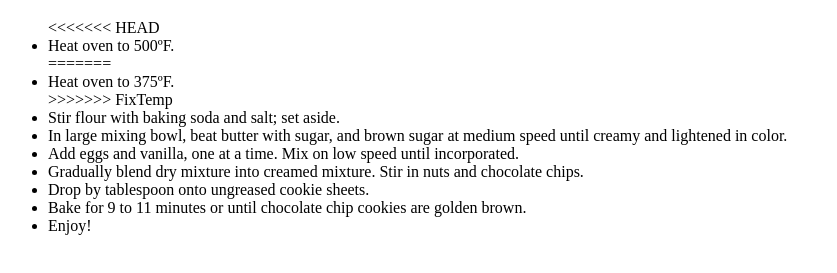
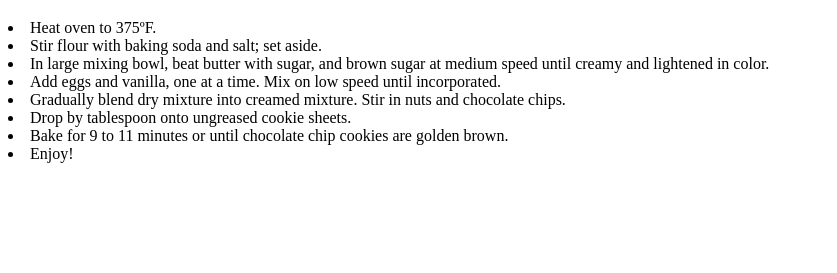
Before and after one commit to AustinMTSchool/KevinCookieCompany.com, a plain HTML site: page secret recipe.htm in a window 1280 px wide. Shown: the part 321-594 px from the top of the page, without its empty margins (0-837 px from the left). Drawn offline with Linux system fonts and the light colour scheme.

Commit message:
Updated temp for baking instructions

```diff
--- a/secret recipe.htm
+++ b/secret recipe.htm
@@ -16,12 +16,8 @@
 <li>2 cups KCC Bittersweet 60% Cacao Baking Chips</li>
 </ul>
 <h1>Baking instructions</h1>
-<ul>
-<<<<<<< HEAD
-<li>Heat oven to 500ºF.</li>
-=======
+
 <li>Heat oven to 375ºF.</li>
->>>>>>> FixTemp
 <li>Stir flour with baking soda and salt; set aside.</li>
 <li>In large mixing bowl, beat butter with sugar, and brown sugar at medium speed until creamy and lightened in color.</li>
 <li>Add eggs and vanilla, one at a time. Mix on low speed until incorporated.</li>
```
